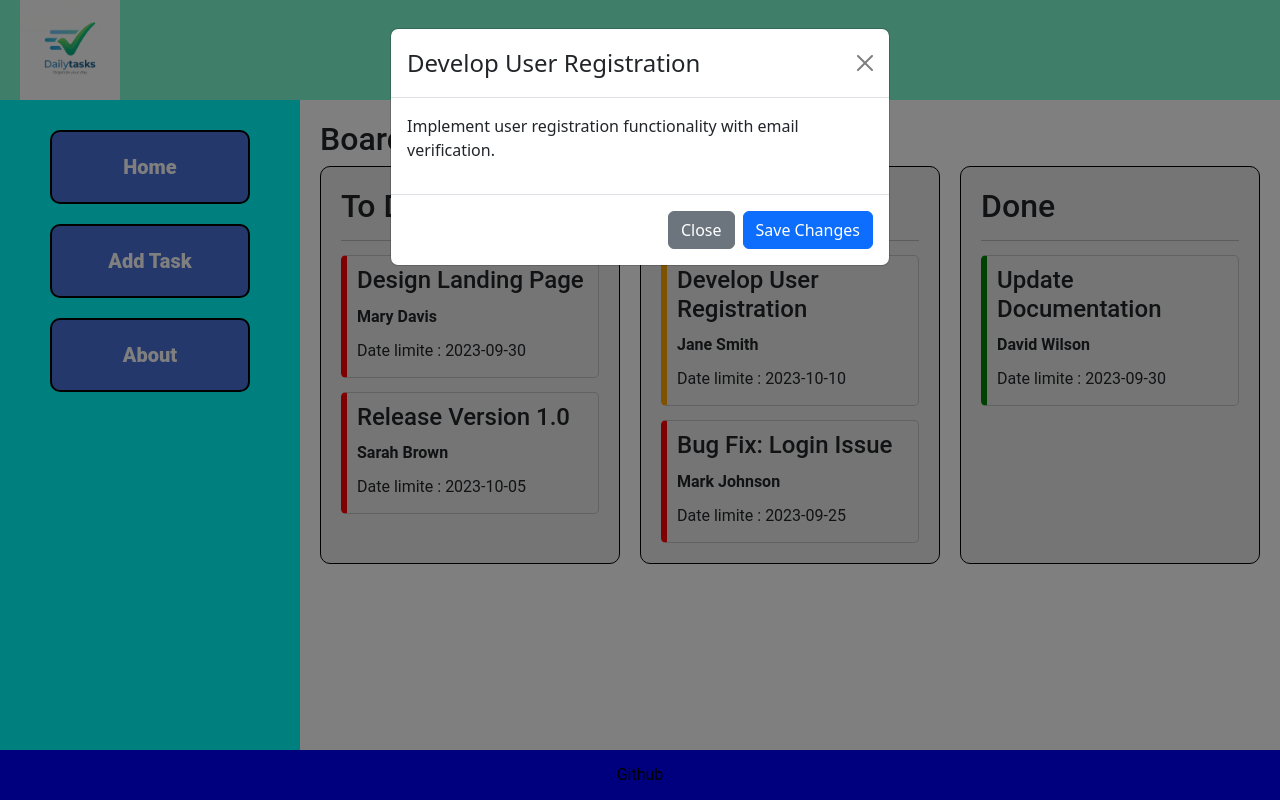
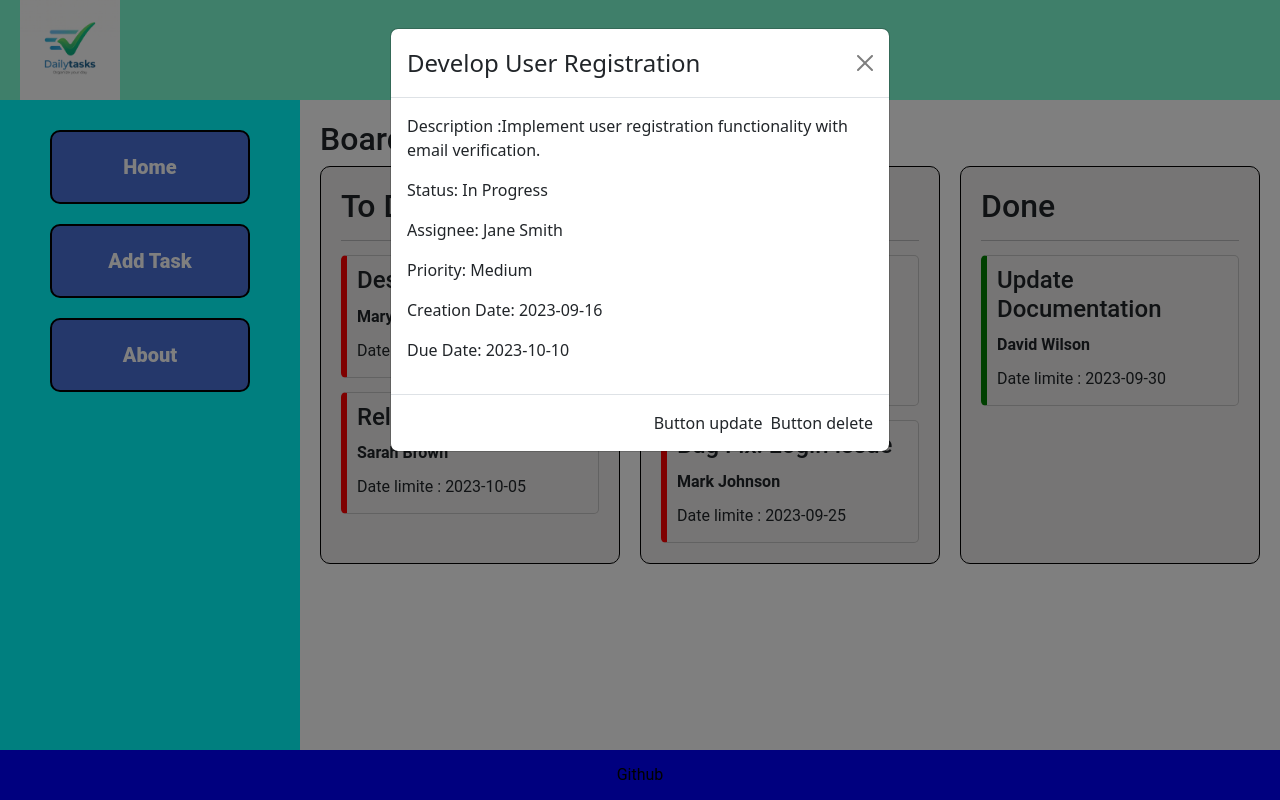
Before and after one commit to GuillaumePeixoto/mini-projet-kanban, a React (Vite) app: page / in a window 1280 px wide. Both pictures are taken after a click on the element 790 px from the left and 330 px from the top of the page. Built offline with nearby package versions, Linux system fonts and the light colour scheme.

Commit message:
Adding drag & drop

```diff
--- a/src/App.jsx
+++ b/src/App.jsx
@@ -20,6 +20,23 @@ function App() {
     setTasksData(tasksData.filter((task) => task.id !== idElement));
   };
 
+
+  const [draggedTaskId, setDraggedTaskId] = useState(null);
+
+  function handleDragStart(taskId) {
+    setDraggedTaskId(taskId);
+  }
+
+  function handleDrop(newStatus) {
+    setTasksData((prevTasks) =>
+      prevTasks.map((task) =>
+        task.id === draggedTaskId ? { ...task, status: newStatus } : task
+      )
+    );
+    setDraggedTaskId(null);
+  }
+
+
   return (
     <>
       <Header></Header>
@@ -27,7 +44,7 @@ function App() {
         <SideBar></SideBar>
         <div className="content">
           <Routes>
-            <Route path ='/' element = {<Board tasks={tasksData} onDelete={deleteTask} />}></Route>
+            <Route path ='/' element = {<Board tasks={tasksData} onDelete={deleteTask} onDragStart={handleDragStart} onDrop={handleDrop} />}></Route>
             <Route path = '/addTask' element={<AddTask/>}></Route>
             <Route path = '/About' element={<About/>}></Route>
             <Route path = '*' element= {<NotFound/>}> </Route>
--- a/src/components/BoardList.jsx
+++ b/src/components/BoardList.jsx
@@ -2,7 +2,7 @@ import { useState } from "react";
 import TaskCard from "./TaskCard";
 import ModalTask from "./Modal";
 
-function BoardList({status, tasks, onDelete}) {
+function BoardList({status, tasks, onDelete, onDragStart, onDrop}) {
     const [show, setShow] = useState(false);
     const [taskState, setTask] = useState(null);
 
@@ -13,13 +13,13 @@ function BoardList({status, tasks, onDelete}) {
     }
 
     return(
-        <div className="task-list-per-status">
+        <div className="task-list-per-status" onDragOver={(e) => e.preventDefault()} onDrop={() => onDrop(status)}>
             <h2>{status}</h2>
             <hr />
             {tasks.map((task) => {
                 return(
                     <div key={"task-"+task.id}>
-                        <TaskCard  taskDetails={task} onDelete={onDelete} onClick ={()=> clickModal(task)}></TaskCard>
+                        <TaskCard  taskDetails={task} onDelete={onDelete} onClick ={()=> clickModal(task)} onDragStart={onDragStart}></TaskCard>
                     </div>
 
                 )
--- a/src/components/Modal.jsx
+++ b/src/components/Modal.jsx
@@ -12,16 +12,17 @@ function ModalTask({show, onHide, task}) {
         </Modal.Header>
         <Modal.Body>
             <div>
-                <p>{task?.description}</p>
+                <p>Description :{task?.description}</p>
+                <p>Status: {task?.status}</p>
+                <p>Assignee: {task?.assignee}</p>
+                <p>Priority: {task?.priority}</p>
+                <p>Creation Date: {task?.createdDate}</p>
+                <p>Due Date: {task?.dueDate}</p>
             </div>
         </Modal.Body>
         <Modal.Footer>
-          <Button variant="secondary" onClick={onHide}>
-            Close
-          </Button>
-          <Button variant="primary" onClick={onHide}>
-            Save Changes
-          </Button>
+          <p>Button update</p>
+          <p>Button delete</p>
         </Modal.Footer>
       </Modal>
     </>
--- a/src/components/TaskCard.jsx
+++ b/src/components/TaskCard.jsx
@@ -1,4 +1,4 @@
-function TaskCard({taskDetails, onDelete, onClick}) {
+function TaskCard({taskDetails, onDelete, onClick, onDragStart}) {
   const colorByPriority = {
     High: "red",
     Medium: "orange",
@@ -6,7 +6,7 @@ function TaskCard({taskDetails, onDelete, onClick}) {
   };
 
   return (
-    <div onClick={()=> onClick(taskDetails)} className="tasks-list" style={{ borderLeft: `6px solid ${colorByPriority[taskDetails.priority]}` }}>
+    <div onClick={()=> onClick(taskDetails)} draggable={true} onDragStart={() => onDragStart(taskDetails.id)} className="tasks-list" style={{ borderLeft: `6px solid ${colorByPriority[taskDetails.priority]}` }}>
         <h4>{taskDetails.title}</h4>
 
         <p><strong>{taskDetails.assignee}</strong></p>
--- a/src/pages/Board.jsx
+++ b/src/pages/Board.jsx
@@ -2,7 +2,7 @@ import BoardList from "../components/BoardList";
 import ModalTask from "../components/Modal";
 
 
-function Board({tasks, onDelete}) {
+function Board({tasks, onDelete, onDragStart, onDrop}) {
   const statusType = ["To Do", "In Progress", "Done"];
 
   return (
@@ -11,7 +11,7 @@ function Board({tasks, onDelete}) {
       <div className="tasks-manager">
         {statusType.map((element, i) => {
             const dataPerStatus = tasks.filter((task) => task.status === element);
-            return (<BoardList key={i} status={element} tasks={dataPerStatus} onDelete={onDelete} />)
+            return (<BoardList key={i} status={element} tasks={dataPerStatus} onDelete={onDelete} onDragStart={onDragStart} onDrop={onDrop} />)
         })}
         <ModalTask/>
       </div>
```
Also changed, not shown: 1 other file (tests, documents, lock files or other folders).
